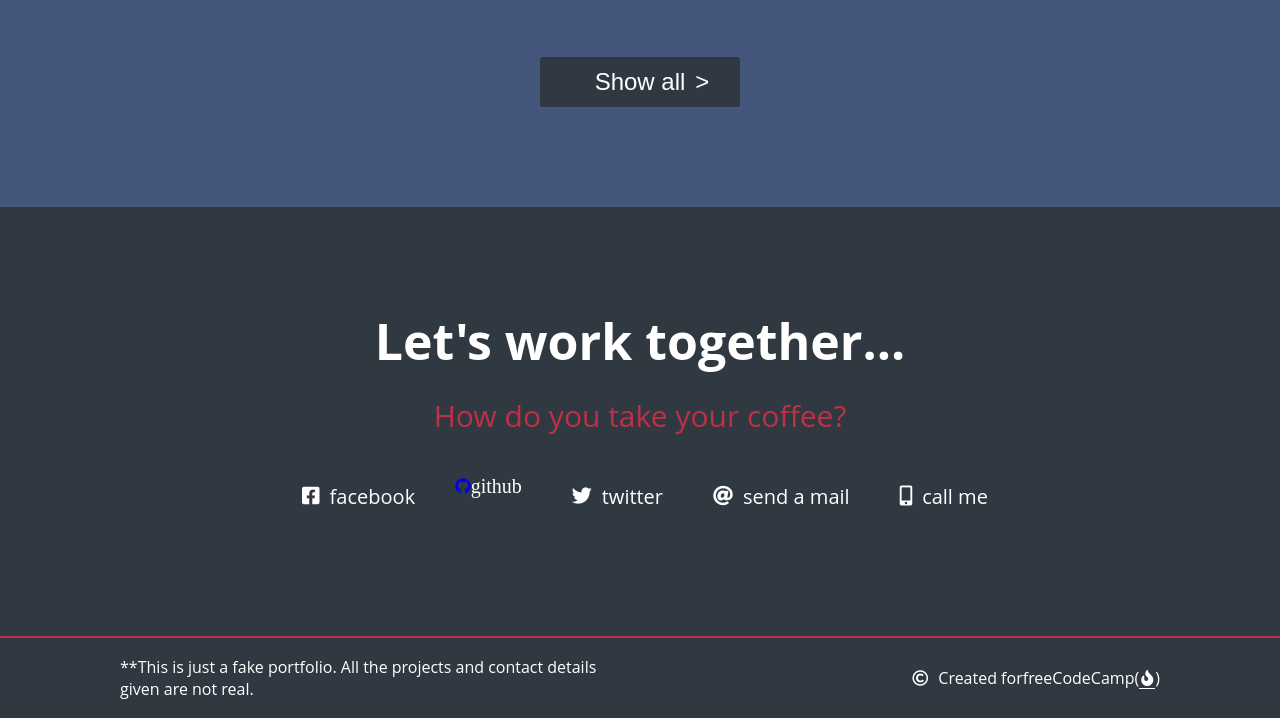
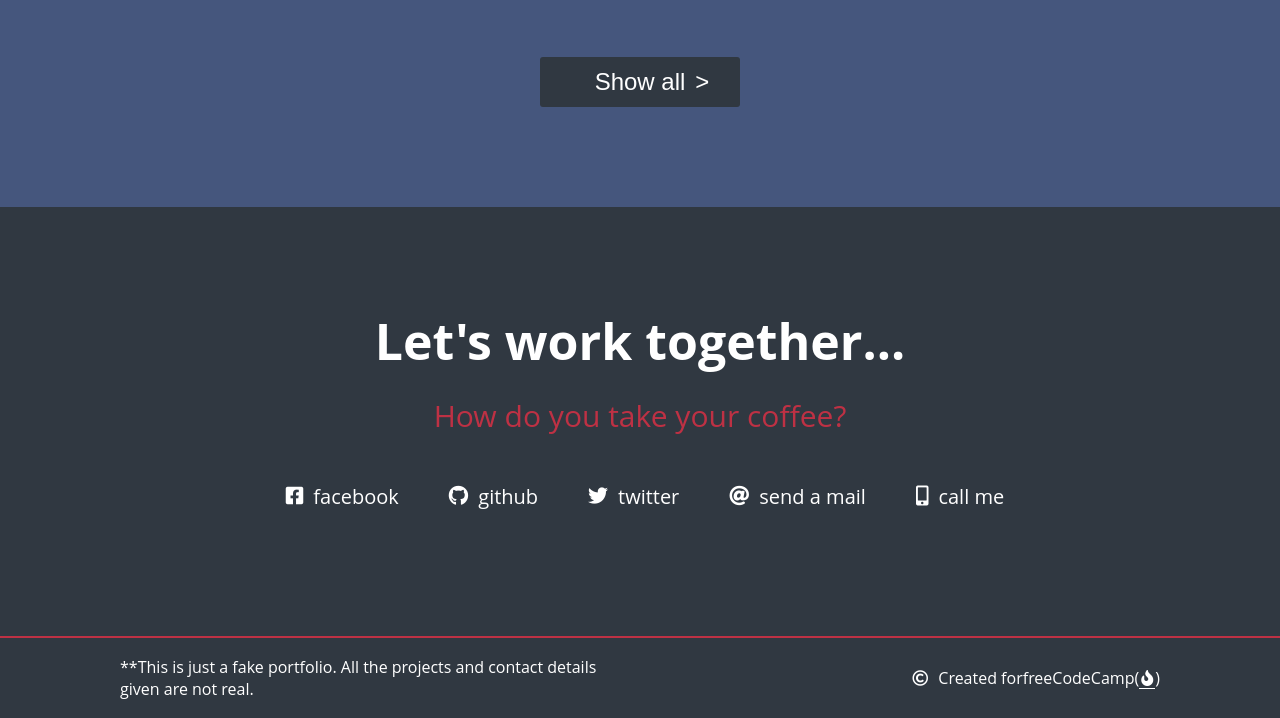
Before and after one commit to Abdou-Boud/freecodecamp-project-five, a plain HTML site: page index.html in a window 1280 px wide. Shown: the part 1576-2294 px from the top of the page. Drawn offline with Linux system fonts and the light colour scheme.

Commit message:
first submit

```diff
--- a/index.html
+++ b/index.html
@@ -103,8 +103,7 @@
                         ><i class="fab fa-facebook-square"></i>
                         <p>facebook</p>
                     </a></li>
-                <li><a href="#"
-                        id="profile-link" target="_blank"
+                <li><a href="#" id="profile-link" target="_blank">
                         <i class="fab fa-github"></i>
                         <p>github</p>
                     </a></li>
@@ -116,8 +115,8 @@
                         ><i class="fas fa-at"></i>
                         <p>send a mail</p>
                     </a></li>
-                <li><a href="#"
-                        ><i class="fas fa-mobile-alt"></i>
+                <li><a href="#">
+                    <i class="fas fa-mobile-alt"></i>
                         <p>call me</p>
                     </a></li>
             </ul>
```
